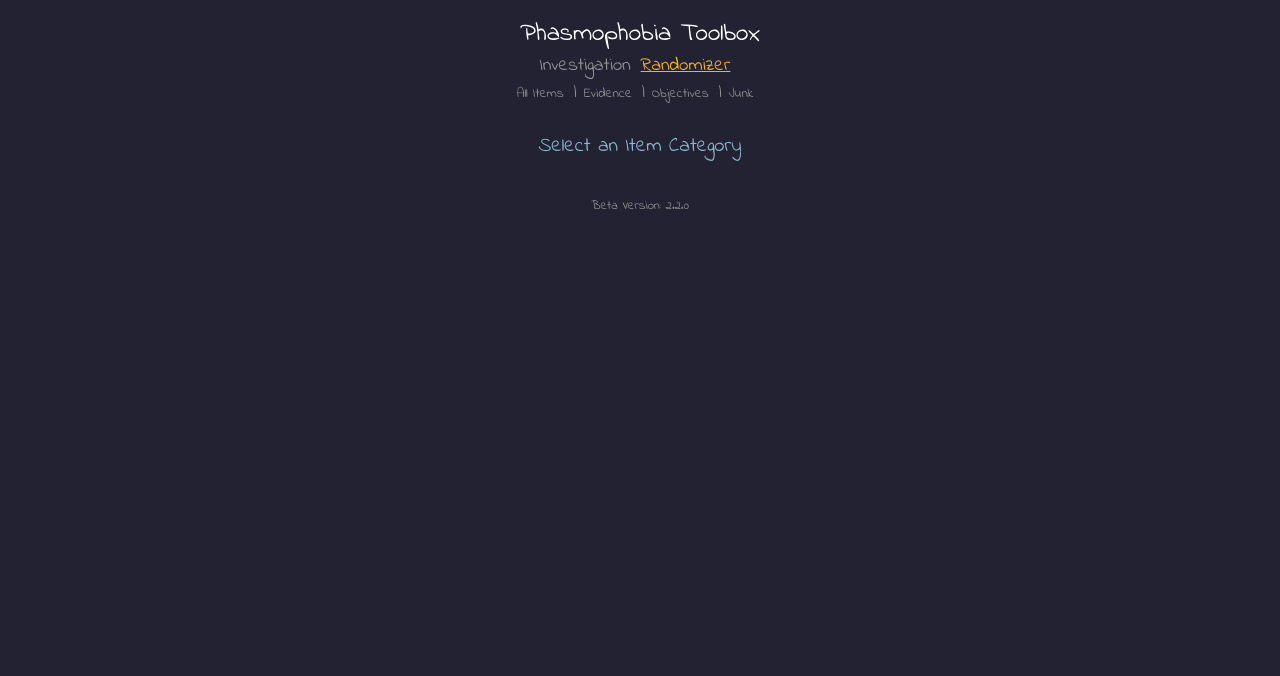
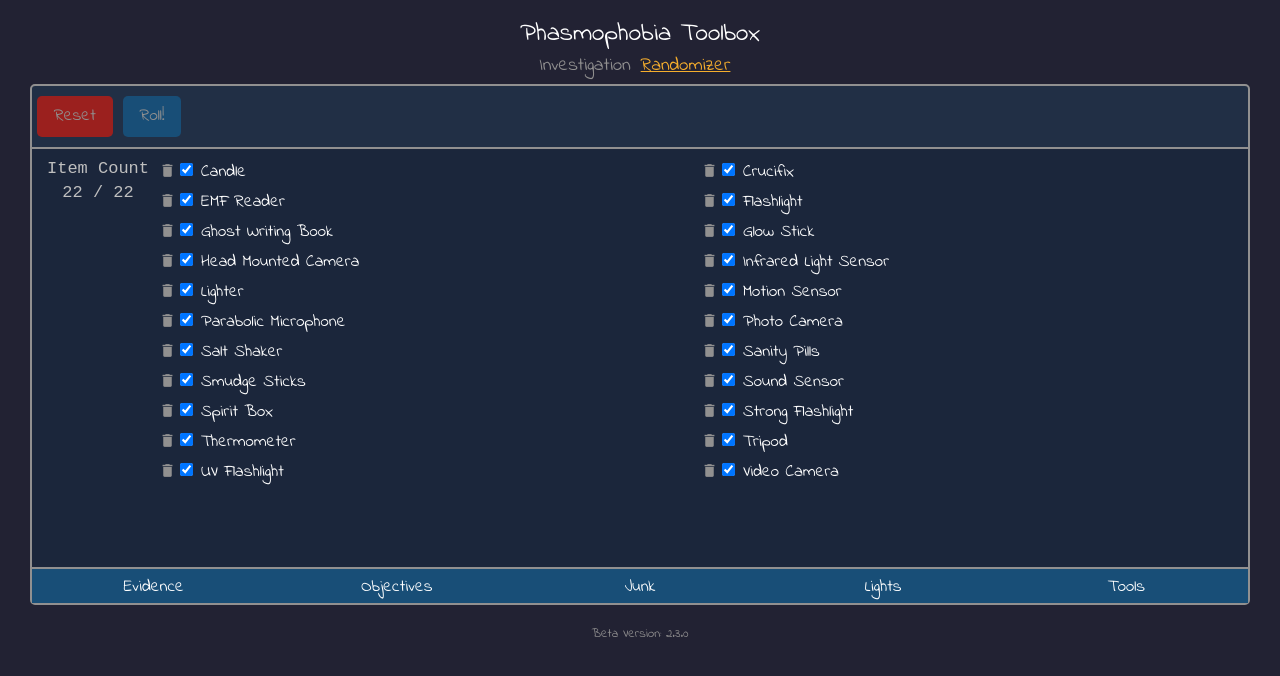
Before and after one commit to Gator-Dunn/ghost-tracker, a React (Create React App) app: page /randomizer in a window 1280 px wide. Shown: the top 676 px of the page. Built offline with nearby package versions, Linux system fonts and the light colour scheme.

Commit message:
randomizer refactor

```diff
--- a/package.json
+++ b/package.json
@@ -1,6 +1,6 @@
 {
   "name": "ghost-tracker",
-  "version": "2.2.0",
+  "version": "2.3.0",
   "private": true,
   "dependencies": {
     "@testing-library/jest-dom": "^5.11.9",
--- a/public/index.html
+++ b/public/index.html
@@ -9,7 +9,7 @@
   <link href="https://fonts.googleapis.com/icon?family=Material+Icons" rel="stylesheet">
   <meta name="viewport" content="width=device-width, initial-scale=1" />
   <meta name="theme-color" content="#000000" />
-  <meta name="description" content="Phasmophobia Evidence Matrix version 2.2.0" />
+  <meta name="description" content="Phasmophobia Evidence Matrix version 2.3.0" />
   <link rel="apple-touch-icon" href="%PUBLIC_URL%/logo192.png" />
   <link rel="manifest" href="%PUBLIC_URL%/manifest.json" />
   <title>Phasmophobia Toolbox</title>
--- a/src/components/Header/index.js
+++ b/src/components/Header/index.js
@@ -1,4 +1,3 @@
-import classNames from "classnames";
 import React from "react";
 import { Link, useRouteMatch } from "react-router-dom";
 import "./Header.css";
@@ -17,48 +16,14 @@
   );
 };
 
-const HeaderSubLink = ({ label, to }) => {
-  const match = useRouteMatch({
-    path: to,
-  });
-  return (
-    <span
-      className={classNames("randomizer__section_link", {
-        "randomizer__section_link--active": match,
-        "randomizer__section_link--inactive": !match,
-      })}
-    >
-      <Link to={to}>{label}</Link>
-    </span>
-  );
-};
-
-const Header = () => {
-  const investigationMatch = useRouteMatch({
-    path: "/investigation",
-  });
-
-  return (
+const Header = () => (
   <header className="main__header">
     <h3 className="header__title">Phasmophobia Toolbox</h3>
     <span className="header__links">
       <HeaderLink to={"/investigation"} label="Investigation" />
-        <HeaderLink
-          match={"/randomizer"}
-          to={"/randomizer/all"}
-          label="Randomizer"
-        />
-        {!investigationMatch && (
-          <div>
-            <HeaderSubLink to={"/randomizer/all"} label="All Items" />
-            <HeaderSubLink to={"/randomizer/evidence"} label="Evidence" />
-            <HeaderSubLink to={"/randomizer/objectives"} label="Objectives" />
-            <HeaderSubLink to={"/randomizer/junk"} label="Junk" />
-          </div>
-        )}
+      <HeaderLink match={"/randomizer"} to={"/randomizer"} label="Randomizer" />
     </span>
   </header>
 );
-};
 
 export default Header;
--- a/src/components/Icon/index.js
+++ b/src/components/Icon/index.js
@@ -1,9 +1,14 @@
 import classNames from "classnames";
+import React from "react";
 import "./Icon.css";
 
 const validSizes = ["small", "medium", "large", "extra-large"];
 
-const Icon = ({ classes = [], icon, size = "medium", ...props }) => {
+const Icon = ({ classes = [], icon, iconHover, size = "medium", ...props }) => {
+  const [activeIcon, setActiveIcon] = React.useState();
+
+  React.useEffect(() => setActiveIcon(icon), [icon]);
+
   const sizeStyle = validSizes.includes(size) ? `size-${size}` : "size-medium";
   const classesMap = classes.reduce(
     (list, c) => ({
@@ -13,7 +18,20 @@
     {}
   );
 
-  return (
+  return iconHover ? (
+    <span
+      {...props}
+      className={classNames({
+        "material-icons": true,
+        [sizeStyle]: true,
+        ...classesMap,
+      })}
+      onMouseEnter={() => setActiveIcon(iconHover)}
+      onMouseOut={() => setActiveIcon(icon)}
+    >
+      {activeIcon}
+    </span>
+  ) : (
     <span
       {...props}
       className={classNames({
@@ -22,7 +40,7 @@
         ...classesMap,
       })}
     >
-      {icon}
+      {activeIcon}
     </span>
   );
 };
--- a/src/components/Main/index.js
+++ b/src/components/Main/index.js
@@ -1,7 +1,7 @@
 import React from "react";
 import { Switch, useHistory, useRouteMatch, Route } from "react-router-dom";
 import EvidenceWrapper from "../EvidenceWrapper";
-import RandomizerWrapper from "../RandomizerWrapper";
+import Randomizer from "../Randomizer";
 
 const Main = () => {
   const history = useHistory();
@@ -17,6 +17,7 @@
       }
     };
     redirectFromRoot();
+    // eslint-disable-next-line
   }, []);
 
   return (
@@ -25,7 +26,10 @@
         <EvidenceWrapper />
       </Route>
       <Route path="/randomizer">
-        <RandomizerWrapper />
+        <Randomizer
+          key="route_randomizer"
+          keyName="route_randomizer"
+        />
       </Route>
     </Switch>
   );
--- a/src/components/Randomizer/Randomizer.css
+++ b/src/components/Randomizer/Randomizer.css
@@ -2,13 +2,14 @@
   display: grid;
   grid-template-areas:
     "Controls Results"
-    "Edit Edit";
+    "Edit Edit"
+    "Filter Filter";
   --auto-grid-min-size: 16rem;
   grid-template-columns: min-content 1fr;
-  grid-gap: 10px;
+  grid-gap: 0px;
   width: 95vw;
   background-color: var(--section-background-color-primary);
-  padding: 10px 0 0 0;
+  padding: 0 0 0 0;
   margin: 0 0 5px 0;
   border: 2px solid var(--color-medium-gray);
   border-radius: 5px;
@@ -16,10 +17,14 @@
 
 .randomizer__controls_section {
   display: flex;
-  justify-content: space-between;
+  justify-content: flex-start;
   flex-wrap: nowrap;
   height: 2.4rem;
   align-content: center;
+  grid-area: Controls;
+  padding-top: 10px;
+  padding-bottom: 10px;
+  padding-right: 10px;
 }
 
 .randomizer__results_section {
@@ -28,6 +33,8 @@
   font-size: 1.6rem;
   white-space: nowrap;
   overflow: hidden;
+  padding-top: 10px;
+  padding-bottom: 10px;
 }
 
 .randomizer__edit_section {
@@ -37,6 +44,8 @@
   margin: 0;
   padding: 10px 5px 0 10px;
   display: flex;
+  min-height: var(--randomizer-edit-section-height);
+  align-items: flex-start;
 }
 
 .randomizer__main {
@@ -94,7 +103,7 @@
 }
 
 .randomizer__results {
-  top: 0px;
+  top: 12px;
   left: 0;
   right: 0;
   bottom: 0;
@@ -104,7 +113,7 @@
 .randomizer__results--spinning {
   position: absolute;
   animation-name: slideup;
-  animation-duration: 0.055s;
+  animation-duration: 0.035s;
   animation-fill-mode: forwards;
   animation-timing-function: linear;
   filter: blur(1px) !important;
@@ -262,11 +271,15 @@
 .randomizer__edit_items {
   display: flex;
   flex-wrap: wrap;
+  white-space: nowrap;
+  transition: all 0.4s ease 0s;
 }
 
 .randomizer__edit_items span {
   padding: 0 0 5px 0;
   flex: var(--randomizer-item-flex);
+  align-self: flex-start;
+  align-content: flex-start;
 }
 
 .randomizer__edit_items span label {
@@ -286,3 +299,57 @@
   color: var(--color-medium-gray);
   text-decoration: line-through;
 }
+
+.randomizer__remove_item {
+  color: var(--color-medium-gray);
+  cursor: pointer;
+}
+
+.randomizer__remove_item:hover {
+  color: var(--color-bright-red);
+}
+
+.randomizer__item_type_filters {
+  grid-area: Filter;
+  display: flex;
+  flex-wrap: nowrap;
+  justify-content: space-between;
+  margin: 0px;
+}
+
+.randomizer__item_type_filter {
+  color: var(--color-light-gray);
+  border-top: 2px solid var(--color-medium-gray);
+  display: flex;
+  align-items: center;
+  justify-content: center;
+  text-align: center;
+  min-width: calc(100% / 5);
+  min-height: 2rem;
+  position: relative;
+  cursor: pointer;
+  text-transform: capitalize;
+}
+
+.randomizer__item_type_filter span {
+  position: absolute;
+  top: 5px;
+  left: 0;
+  right: 0;
+  bottom: 0;
+  margin: auto;
+}
+
+.randomizer__item_type_filter:hover span {
+  color: var(--color-text-highlight);
+  font-size: 110%;
+}
+
+.randomizer__item_type_filter--selected {
+  background-color: var(--button-color);
+  color: var(--color-text-highlight);
+}
+
+.randomizer__edit_items--loading {
+  opacity: 0.45;
+}
--- a/src/components/Randomizer/index.js
+++ b/src/components/Randomizer/index.js
@@ -1,16 +1,24 @@
 import React from "react";
 import PropTypes from "prop-types";
 import classNames from "classnames";
+import { nanoid } from "nanoid";
 import { useStore } from "../../StoreProvider";
 import useRandomizer from "../../reducers/useRandomizer";
-import { ITEM_TYPE_MAP } from "./constants";
+import { ITEM_TYPES } from "../Tools/constants";
+import Icon from "../Icon";
 import "./Randomizer.css";
 
-const RandomItem = ({ colors, filter, item: { display, id }, ...props }) => {
-  const colorIndex = ITEM_TYPE_MAP[filter].items.findIndex((i) => i.id === id);
-
+const RandomItem = ({ item: { display, color }, spinning }) => {
+  const key = nanoid();
   return display ? (
-    <span style={{ color: colors[colorIndex] }} {...props}>
+    <span
+      className={classNames("randomizer__results", {
+        "randomizer__results--spinning": spinning,
+      })}
+      key={key}
+      id={key}
+      style={{ color }}
+    >
       {display}
     </span>
   ) : (
@@ -18,25 +26,31 @@
   );
 };
 
-const Randomizer = ({ filter, keyName, speed }) => {
+const Randomizer = () => {
   const {
     appState: { state: appState },
   } = useStore();
 
-  const { colors, items } = ITEM_TYPE_MAP[filter];
-
-  const { getRandomItem, reset, state, toggleItem } = useRandomizer({
-    items,
-    speed,
-    showEditItems: false,
-  });
+  const {
+    getRandomItem,
+    removeItem,
+    reset,
+    state,
+    toggleItem,
+    toggleFilter,
+  } = useRandomizer();
 
   const handleCheckbox = ({ target: { id } }) => {
     toggleItem(id);
   };
 
+  const remainingItems = React.useMemo(
+    () => state.items.filter((i) => i.checked === true).length,
+    [state]
+  );
+
   const isReady = React.useMemo(
-    () => Object.keys(state.checkboxes).length > 0,
+    () => state && state.original && state.original.items.length > 0,
     [state]
   );
 
@@ -61,30 +75,36 @@
         </span>
         <span className="randomizer__results_section">
           {state.selected && (
-            <RandomItem
-              className={classNames("randomizer__results", {
-                "randomizer__results--spinning": state.spinning,
-              })}
-              colors={colors}
-              key={`${keyName}_results`}
-              filter={filter}
-              item={state.selected}
-            />
+            <RandomItem spinning={state.spinning} item={state.selected} />
           )}
         </span>
         <span className="randomizer__edit_section">
           <span className="randomizer__edit_details">
             <h3>Item Count</h3>
             <h3>
-              {state.items.length} / {state.original.items.length}
+              {remainingItems} / {state.items.length}
             </h3>
           </span>
-          <span className="randomizer__edit_items">
-            {items.map((item) => (
-              <span key={`checkbox_${item.id}`}>
+          <span
+            className={classNames("randomizer__edit_items", {
+              "randomizer__edit_items--loading": state.spinning,
+            })}
+          >
+            {state.items.map((item) => (
+              <span
+                className={`randomizer__${item.category.replace(" ", "")}`}
+                key={`checkbox_${item.id}`}
+              >
+                <Icon
+                  classes={["randomizer__remove_item"]}
+                  icon="delete"
+                  iconHover="delete_forever"
+                  size="large"
+                  onClick={() => removeItem(item.id)}
+                />
                 <input
                   type="checkbox"
-                  checked={state.checkboxes[item.id]}
+                  checked={item.checked}
                   id={item.id}
                   name={item.id}
                   value={item.display}
@@ -92,10 +112,8 @@
                 />
                 <label
                   className={classNames({
-                    "randomizer__item_label--active": state.checkboxes[item.id],
-                    "randomizer__item_label--inactive": !state.checkboxes[
-                      item.id
-                    ],
+                    "randomizer__item_label--active": item.checked,
+                    "randomizer__item_label--inactive": !item.checked,
                   })}
                   htmlFor={item.id}
                 >
@@ -104,6 +122,20 @@
               </span>
             ))}
           </span>
+        </span>
+        <span className="randomizer__item_type_filters">
+          {Object.entries(ITEM_TYPES).map(([key, val]) => (
+            <span
+              className={classNames("randomizer__item_type_filter", {
+                "randomizer__item_type_filter--selected": state.filters[val],
+                "randomizer__item_type_filter--unselected": !state.filters[val],
+              })}
+              onClick={() => toggleFilter(val)}
+              key={key}
+            >
+              <span>{key}</span>
+            </span>
+          ))}
         </span>
       </span>
     )
--- a/src/components/RandomizerWrapper/index.js
+++ b/src/components/RandomizerWrapper/index.js
@@ -1,7 +1,7 @@
 import React from "react";
 import { Route, Switch, useRouteMatch } from "react-router-dom";
 import Randomizer from "../Randomizer";
-import { RANDOMIZERS } from "./constants";
+import { ITEM_TYPES } from "../Tools/constants";
 import "./RandomizerWrapper.css";
 
 const RandomizerWrapper = () => {
@@ -10,16 +10,13 @@
   return (
     <div className="randomizer__wrapper">
       <Switch>
-        {RANDOMIZERS.map(({filter, key, path, speed}) => (
-          <Route key={`route_${key}`} path={`${match.path}/${path}`}>
-            <Randomizer
-              filter={filter}
-              key={key}
-              keyName={key}
-              speed={speed}
-            />
-          </Route>
-        ))}
+        <Route key={`route_all`} path={`${match.path}/all`}>
+          <Randomizer
+            filter={ITEM_TYPES.all}
+            key="route_all"
+            keyName="route_all"
+          />
+        </Route>
         <Route path={`${match.path}/`}>
           <h3>Select an Item Category</h3>
         </Route>
--- a/src/index.css
+++ b/src/index.css
@@ -23,6 +23,7 @@
   --color-text-accent-tertiary: #8ab5cf;
   --ghost-animation-from: -53%;
   --ghost-animation-to: 100%;
+
   /* Evidence */
   --evidence-item-flex: 1 1 0px;
   --evidence-item-justify-self: stretch;
@@ -31,6 +32,7 @@
   --randomizer-item-width: calc(100% / 4 - 5px);
   --randomizer-item-padding: calc(100% / 10);
   --randomizer-item-flex: 50%;
+  --randomizer-edit-section-height: 24rem;
 }
 
 @media (max-width: 1200px) {
--- a/src/reducers/constants.js
+++ b/src/reducers/constants.js
@@ -1,10 +1,21 @@
+import randomColor from "randomcolor";
+import { EVIDENCE_NAMES, GHOSTS, GHOST_NAMES, STATUS } from "../constants";
+
 import {
-  EVIDENCE_NAMES,
-  GHOSTS,
-  GHOST_NAMES,
-  STATUS,
-} from "../constants";
-import { ITEM_TYPES } from "../components/Tools/constants";
+  ITEMS,
+  ITEM_CATEGORIES,
+  ITEM_TYPES,
+} from "../components/Tools/constants";
+
+const COLORS = randomColor({ count: ITEMS.length });
+const RANDOMIZER_ITEMS = ITEMS.filter(
+  (item) =>
+    ![ITEM_CATEGORIES.onsite, ITEM_CATEGORIES.van].includes(item.category)
+).map((item, index) => ({
+  ...item,
+  color: COLORS[index],
+  checked: true,
+}));
 
 export const INITIAL_STATE = {
   evidence: {
@@ -22,6 +33,17 @@
     invalid: [],
     evidence: GHOSTS,
   },
+  randomizer: {
+    all: RANDOMIZER_ITEMS,
+    filters: Object.values(ITEM_TYPES).reduce(
+      (filters, filter) => ({
+        ...filters,
+        [filter]: true,
+      }),
+      {}
+    ),
+    loading: true,
+  },
   appState: {
     evidence: {
       visible: true,
@@ -33,5 +55,5 @@
     isDesktopSized: true,
     isTabletSized: false,
     isCellPhoneSized: false,
-  }
+  },
 };
--- a/src/reducers/useRandomizer.js
+++ b/src/reducers/useRandomizer.js
@@ -1,20 +1,51 @@
 import React from "react";
+import { INITIAL_STATE } from "./constants";
 
 const actionTypes = {
+  applyFilters: "APPLY_ITEM_FILTERS",
+  loading: "SET_LOADING_STATE",
+  toggleFilter: "TOGGLE_ITEM_FILTER",
   disableItem: "DISABLE_ITEM",
   disableSpinning: "DISABLE_SPINNING",
   enableSpinning: "ENABLE_SPINNING",
   hideEditItems: "HIDE_EDIT_ITEMS",
   reset: "RESET_ITEMS",
+  removeItem: "REMOVE_ITEM",
   set: "SET_ITEM",
-  setAndRemove: "SET_ITEM_AND_REMOVE",
+  uncheckItem: "UNCHECK_ITEM",
   showEditItems: "SHOW_EDIT_ITEMS",
   toggleEditItems: "TOGGLE_EDIT_ITEMS",
   toggleItem: "TOGGLE_ITEM",
 };
 
+const filterItems = (state) =>
+  state.original.items.filter((i) => i.types.every((t) => state.filters[t]));
+
 export const reducer = (state = {}, { type, payload }) => {
   switch (type) {
+    case actionTypes.applyFilters: {
+      const items = filterItems(state);
+      return {
+        ...state,
+        items,
+        loading: false,
+      };
+    }
+    case actionTypes.loading: {
+      return {
+        ...state,
+        loading: payload,
+      };
+    }
+    case actionTypes.toggleFilter: {
+      return {
+        ...state,
+        filters: {
+          ...state.filters,
+          [payload]: !state.filters[payload],
+        },
+      };
+    }
     case actionTypes.disableSpinning: {
       return {
         ...state,
@@ -30,9 +61,10 @@
     case actionTypes.reset: {
       return {
         ...state,
-        items: state.original.items,
-        checkboxes: state.original.checkboxes,
-      }
+        items: filterItems(state),
+        // filters: state.original.filters,
+        selected: "",
+      };
     }
     case actionTypes.set: {
       return {
@@ -40,21 +72,26 @@
         selected: payload,
       };
     }
-    case actionTypes.setAndRemove: {
-      let items = state.items.filter((i) => i.id !== payload.id);
-      let checkboxes = {
-        ...state.checkboxes,
-        [payload.id]: false,
-      }
-      if (items.length === 0) {
-        items = state.original.items;
-        checkboxes = state.original.checkboxes;
-      }
+    case actionTypes.uncheckItem: {
+      const lastItem =
+        state.items.filter((i) => i.checked === true).length === 1;
+
+      const selected = {
+        ...payload,
+        checked: false,
+      };
+
+      const items = lastItem
+        ? filterItems(state)
+        : state.items.map((item) => ({
+            ...item,
+            checked: item.id === payload.id ? !item.checked : item.checked,
+          }));
+
       return {
         ...state,
-        checkboxes,
         items,
-        selected: payload,
+        selected,
       };
     }
     case actionTypes.toggleEditItems: {
@@ -78,79 +115,73 @@
     case actionTypes.disableItem: {
       return {
         ...state,
-        items: state.items.filter((i) => i.id !== payload),
-        checkboxes: {
-          ...state.checkboxes,
-          [payload]: false,
-        }
+        items: state.items.map((item) => ({
+          ...item,
+          disabled: item.id === payload,
+          checked: item.id === payload && false,
+        })),
+      };
+    }
+    case actionTypes.removeItem: {
+      const items = state.items.filter((i) => i.id !== payload);
+      return {
+        ...state,
+        items,
       };
     }
     case actionTypes.toggleItem: {
-      const itemAvailable = state.items.find((i) => i.id === payload);
-      if (itemAvailable) {
-        return {
-          ...state,
-          items: state.items.filter((i) => i.id !== payload),
-          checkboxes: {
-            ...state.checkboxes,
-            [payload]: false,
-          }
-        }
-      }
-      const item = state.original.items.filter((i) => i.id === payload);
       return {
         ...state,
-        items: [
-          ...state.items,
+        items: state.items.map((item) => ({
           ...item,
-        ],
-        checkboxes: {
-          ...state.checkboxes,
-          [payload]: true,
-        }
-      }
+          checked: item.id === payload ? !item.checked : item.checked,
+        })),
+      };
     }
     default:
       return state;
   }
 };
-const defaultInitialState = {
-  items: [],
-}
-const useRandomizer = (initialState = defaultInitialState) => {
-  const checkboxes = initialState.items.reduce(
-    (checks, check) => ({ ...checks, [check.id]: true }),
-    {}
+
+const useRandomizer = () => {
+  const items = INITIAL_STATE.randomizer.all.sort((a, b) =>
+    a.id.localeCompare(b.id)
   );
+
   const [state, dispatch] = React.useReducer(reducer, {
-    ...initialState,
-    checkboxes,
-    original: {
-      ...initialState,
-      checkboxes,
-    }
+    items,
+    original: { items, filters: INITIAL_STATE.randomizer.filters },
+    filters: INITIAL_STATE.randomizer.filters,
   });
 
-  const getRandomItem = ({ removeDuplicate = true } = {}) => {
+  React.useEffect(() => {
+    dispatch({ type: actionTypes.applyFilters });
+  }, [state.filters]);
+
+  const getRandomItem = () => {
     if (state.spinning) return;
 
     dispatch({
       type: actionTypes.enableSpinning,
     });
+
     let count = 0;
+    let availableItems = state.items.filter((i) => i.checked === true);
     const spinner = setInterval(() => {
-      if (count < state.original.items.length) {
+      if (count < availableItems.length) {
         dispatch({
           type: actionTypes.set,
-          payload: state.original.items[count],
+          payload: availableItems[count],
         });
         count++;
       } else {
-        const randomItemIndex = Math.floor(Math.random() * state.items.length);
+        const randomItemIndex = Math.floor(
+          Math.random() * availableItems.length
+        );
 
         dispatch({
-          type: removeDuplicate ? actionTypes.setAndRemove : actionTypes.set,
-          payload: state.items[randomItemIndex],
+          type: actionTypes.uncheckItem,
+          payload: availableItems[randomItemIndex],
         });
 
         clearInterval(spinner);
@@ -158,7 +189,7 @@
           type: actionTypes.disableSpinning,
         });
       }
-    }, state.speed || 55);
+    }, state.speed || 35);
   };
 
   const toggleEditItems = () =>
@@ -179,11 +210,21 @@
       payload,
     });
 
-  const reset = () => dispatch({type: actionTypes.reset});
+  const reset = () => dispatch({ type: actionTypes.reset });
+
+  const removeItem = (payload) =>
+    dispatch({ type: actionTypes.removeItem, payload });
+
+  const toggleFilter = (payload) => {
+    dispatch({ type: actionTypes.loading, payload: true });
+    dispatch({ type: actionTypes.toggleFilter, payload });
+  };
 
   return {
+    toggleFilter,
     disableItem,
     getRandomItem,
+    removeItem,
     reset,
     state,
     toggleEditItems,
```
Also changed, not shown: src/components/Tools/constants.js (+41 -42 lines). Lines whose indentation alone changed are shown as unchanged.
